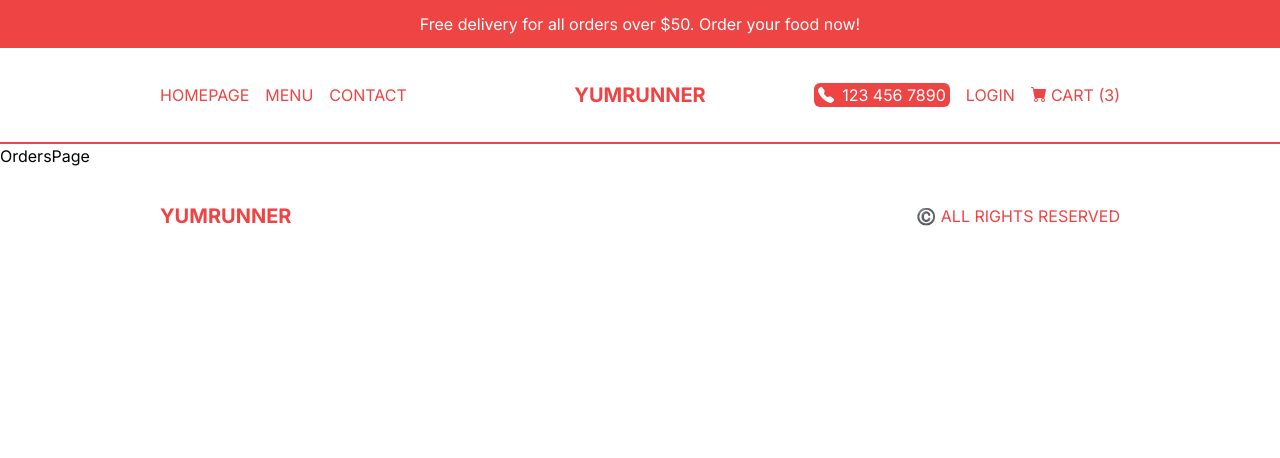
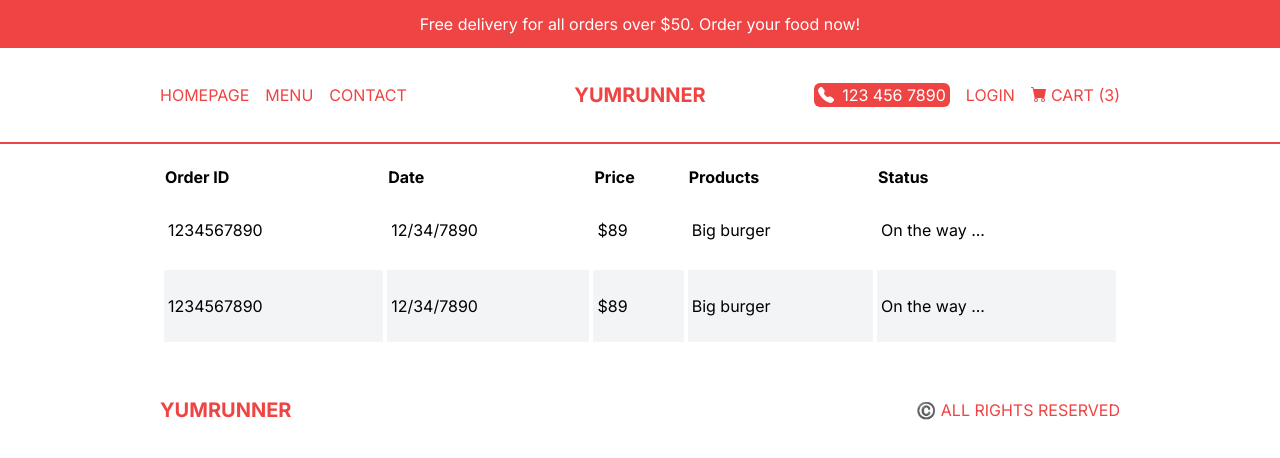
Before and after one commit to abiol4001/yumrunner-Nextjs, a Next.js app: page /orders in a window 1280 px wide. Shown: the top 458 px of the page. Built offline with nearby package versions, Linux system fonts and the light colour scheme.

Commit message:
Orders page added

```diff
--- a/src/app/login/page.jsx
+++ b/src/app/login/page.jsx
@@ -1,25 +1,29 @@
 import Image from 'next/image'
 import Link from 'next/link'
 import React from 'react'
+import { BsFacebook } from 'react-icons/bs';
+import { FcGoogle } from "react-icons/fc";
 
 const LoginPage = () => {
   return (
-    <div className="h-[calc(100vh-6rem)] md:h-[calc(100vh-9rem)] p-4  ">
-      <div>
-        <div className="relative w-full h-1/3">
-          <Image src="/loginBg.png" alt="" fill className='object-cover'/>
+    <div className="h-[calc(100vh-6rem)] md:h-[calc(100vh-9rem)] p-4 flex items-center justify-center">
+      <div className="h-full shadow-2xl rounded-md flex flex-col md:flex-row md:h-[70%] md:w-full lg:w-[60%] 2xl:w-1/2">
+        <div className="relative w-full h-1/3 lg:h-full lg:w-1/2">
+          <Image src="/loginBg.png" alt="" fill className="object-cover" />
         </div>
         <div className="p-10 flex flex-col gap-6">
-          <h1 className='font-bold text-xl'>Welcome</h1>
+          <h1 className="font-bold text-xl">Welcome</h1>
           <p>Log into your account or create a new one using social buttons</p>
-          <button className="flex gap-4 p-4 ring-1 ring-green-600 rounded-md">
+          <button className="flex items-center gap-4 p-4 ring-1 ring-green-100 hover:bg-fuchsia-50 rounded-md">
+            <FcGoogle size={20} />
             <span>Sign in with Google</span>
           </button>
-          <button className="flex gap-4 p-4 ring-1 ring-blue-100 rounded-md">
+          <button className="flex items-center gap-4 p-4 ring-1 ring-blue-100 hover:bg-fuchsia-50 rounded-md">
+            <BsFacebook size={20} className='text-blue-600' />
             <span>Sign in with Facebook</span>
           </button>
           <p>
-            Have a problem? <Link href="/contact">Contact us</Link>
+            Have a problem? <Link href="/contact" className='underline hover:text-gray-600'>Contact us</Link>
           </p>
         </div>
       </div>
--- a/src/app/orders/page.jsx
+++ b/src/app/orders/page.jsx
@@ -2,8 +2,36 @@ import React from 'react'
 
 const OrdersPage = () => {
   return (
-    <div>OrdersPage</div>
-  )
+    <div className="p-4 lg:px-20 xl:px-40">
+      <table className="w-full border-separate border-spacing-1">
+        <thead>
+          <tr className="text-left">
+            <th className="hidden md:block">Order ID</th>
+            <th>Date</th>
+            <th>Price</th>
+            <th className="hidden md:block">Products</th>
+            <th>Status</th>
+          </tr>
+        </thead>
+        <tbody>
+          <tr className="text-sm md:text-base even:bg-gray-100">
+            <td className="hidden md:block py-6 px-1">1234567890</td>
+            <td className="py-6 px-1">12/34/7890</td>
+            <td className="py-6 px-1">$89</td>
+            <td className="hidden md:block py-6 px-1">Big burger</td>
+            <td className="py-6 px-1">On the way ...</td>
+          </tr>
+          <tr className="text-sm md:text-base even:bg-gray-100">
+            <td className="hidden md:block py-6 px-1">1234567890</td>
+            <td className="py-6 px-1">12/34/7890</td>
+            <td className="py-6 px-1">$89</td>
+            <td className="hidden md:block py-6 px-1">Big burger</td>
+            <td className="py-6 px-1">On the way ...</td>
+          </tr>
+        </tbody>
+      </table>
+    </div>
+  );
 }
 
 export default OrdersPage
--- a/src/components/Price.jsx
+++ b/src/components/Price.jsx
@@ -12,7 +12,7 @@ const Price = ({price, id, options}) => {
     },[quantity, selected, options, price])
   return (
     <div className="flex flex-col gap-4">
-      <h2 className="text-2xl font-bold">{total.toFixed(2)}</h2>
+      <h2 className="text-2xl font-bold">${total.toFixed(2)}</h2>
       <div className="flex gap-4">
         {options?.map((option, index) => (
           <button
```
